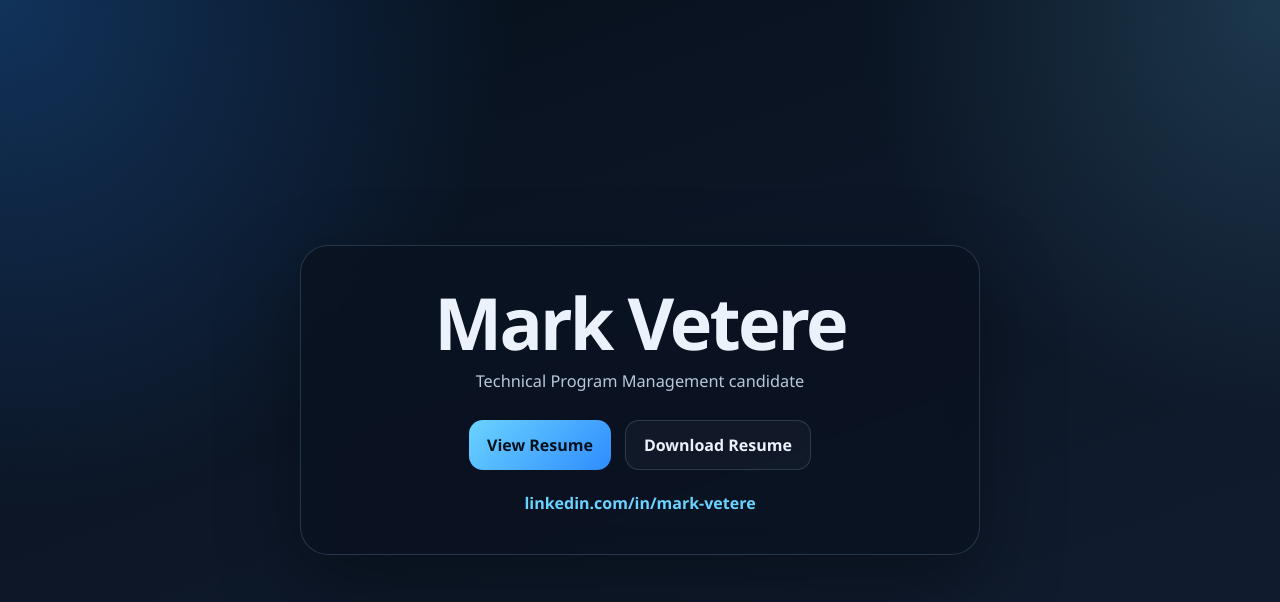
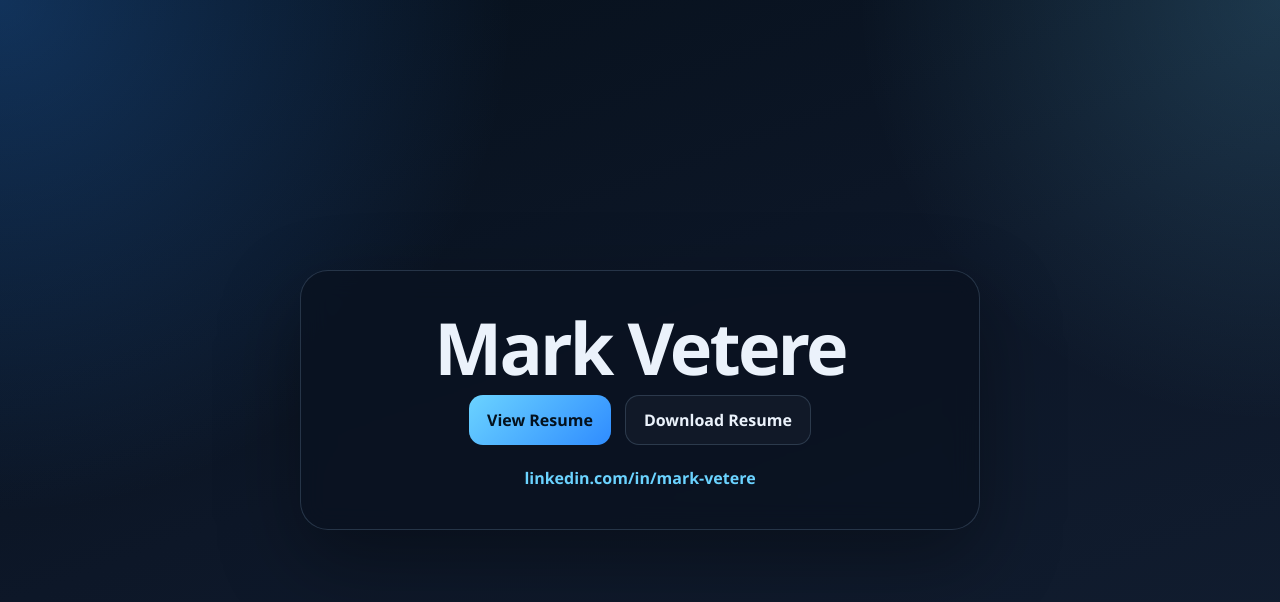
Before and after one commit to m-vetere/resume, a plain HTML site: page resume-site/index.html in a window 1280 px wide. Drawn offline with Linux system fonts and the light colour scheme.

Commit message:
Simplify resume landing page

```diff
--- a/resume-site/index.html
+++ b/resume-site/index.html
@@ -122,7 +122,6 @@
 <body>
   <main class="card">
     <h1>Mark Vetere</h1>
-    <p>Technical Program Management candidate</p>
     <div class="actions">
       <a class="button primary" href="./resume.pdf" target="_blank" rel="noopener noreferrer">View Resume</a>
       <a class="button secondary" href="./resume.pdf" download>Download Resume</a>
```
